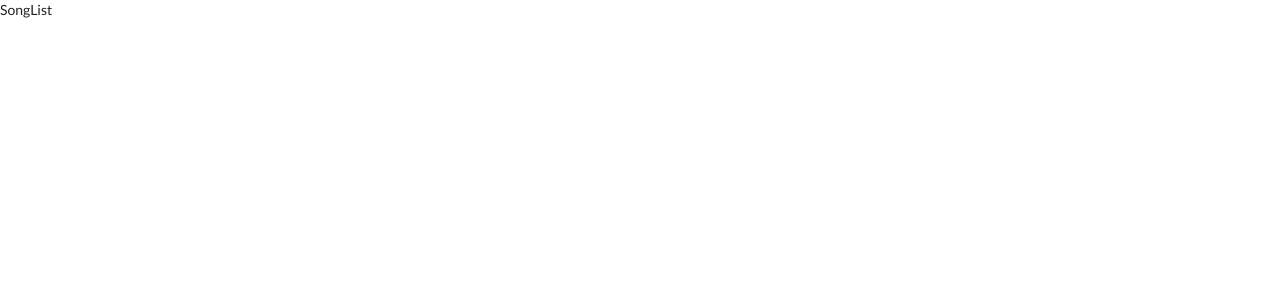
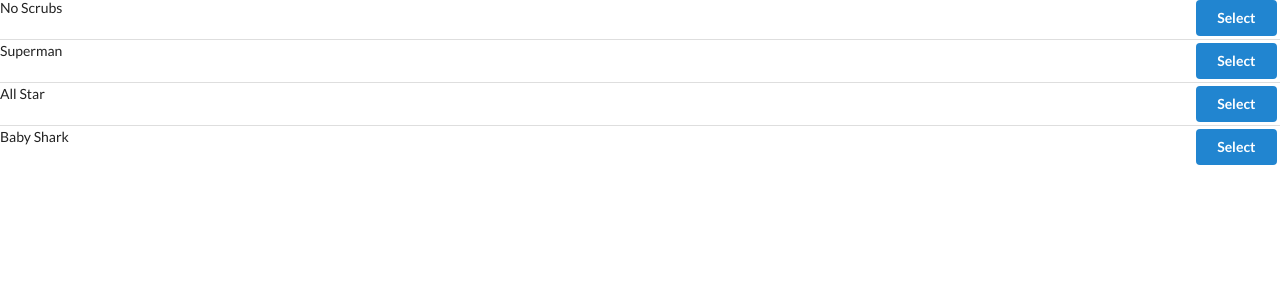
Before and after one commit to dvadz/react_songs, a React (Create React App) app: page / in a window 1280 px wide. Shown: the top 300 px of the page. Built offline with nearby package versions, Linux system fonts and the light colour scheme.

Commit message:
Used renderList to show render songs in a divided list

```diff
--- a/src/components/SongList.js
+++ b/src/components/SongList.js
@@ -16,7 +16,7 @@
   }
 
   render() {
-    return <div>SongList</div>;
+    return <div className='ui divided list'>{this.renderList()}</div>;
   }
 }
 
```
